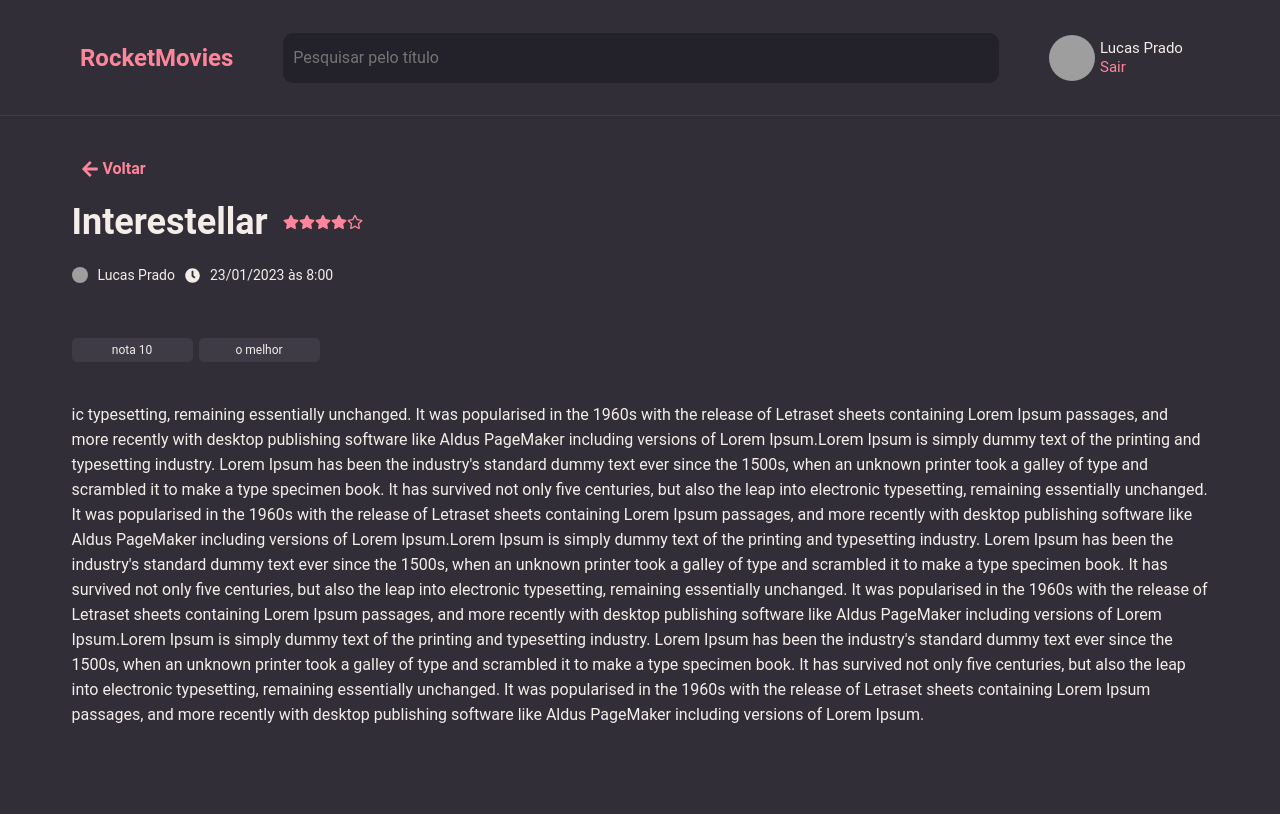
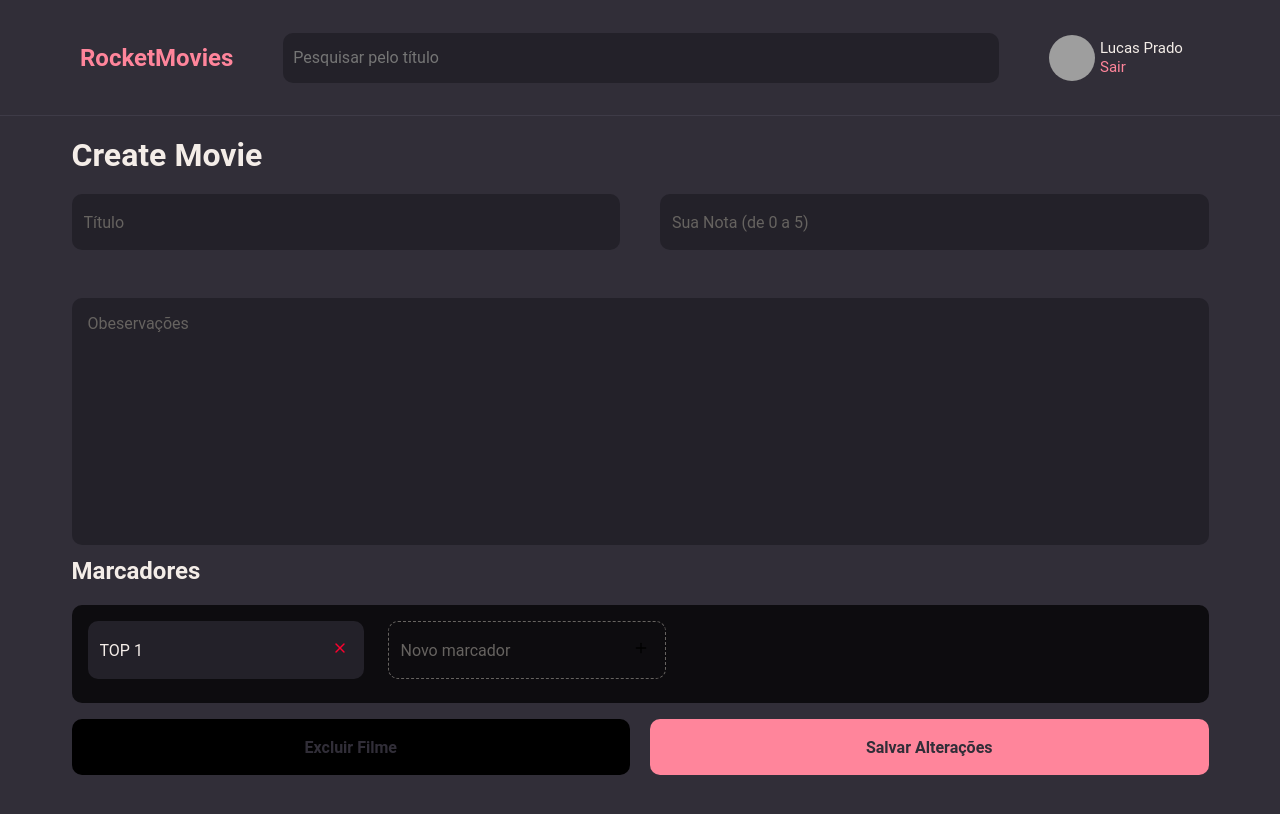
Before and after one commit to loadrp/rocketseat, a React (Vite) app in the folder Explorer_09-Front-end-react/rocketmovies/rocketmovies/: page / in a window 1280 px wide. Shown: the top 814 px of the page. Built offline with nearby package versions, Linux system fonts and the light colour scheme; grey boxes are pictures that could not be loaded.

Commit message:
feat: create movie page

```diff
--- /dev/null
+++ b/Explorer_09-Front-end-react/rocketmovies/rocketmovies/src/components/NoteItem/index.jsx
@@ -0,0 +1,23 @@
+import { FiPlus, FiX } from 'react-icons/fi'
+import { Container } from './styles'
+
+
+export function NoteItem({ isNew, value, onClick, ...rest}) {
+  return(
+    <Container isNew={isNew}>
+      <input type="text"
+      value={value}
+      readOnly ={!isNew}
+      {...rest}
+      />
+      <button
+        type="button"
+        onClick={onClick}
+        className={ isNew ? 'button-add' : 'button-delete'}
+      >
+        {isNew ? <FiPlus/> : <FiX/>}
+      </button>
+
+    </Container>
+  )
+}
--- /dev/null
+++ b/Explorer_09-Front-end-react/rocketmovies/rocketmovies/src/components/NoteItem/styles.js
@@ -0,0 +1,47 @@
+import styled from "styled-components";
+
+export const Container = styled.div`
+  display: flex;
+  align-items: center;
+
+
+
+  background-color: ${({ theme, isNew }) => isNew ? "transparent" : theme.COLORS.BG_900};
+  color: ${({ theme }) => theme.COLORS.GRAY_300};
+
+  border: ${({ theme, isNew }) => isNew ? `1px dashed ${theme.COLORS.GRAY_300}` : "none"};
+
+
+  margin-bottom: 8px;
+  border-radius: 10px;
+  padding-right:16px;
+
+  > button {
+    border: none;
+    background: none;
+  }
+
+  .button-delete {
+    color: ${({ theme }) => theme.COLORS.RED};
+  }
+
+  .button-add {
+    color: ${({ theme }) => theme.COLORS.ORANGE};
+  }
+
+  > input {
+    height: 56px;
+    width: 100%;
+
+    padding: 12px;
+    color: ${({ theme }) => theme.COLORS.WHITE};
+    background: transparent;
+
+    border: none;
+
+    &::placeholder{
+      color: ${({theme}) => theme.COLORS.GRAY_300}
+    }
+  }
+
+`;
--- /dev/null
+++ b/Explorer_09-Front-end-react/rocketmovies/rocketmovies/src/components/Textarea/index.jsx
@@ -0,0 +1,10 @@
+import { Container } from "./styles";
+
+export function Textarea({ value, ...rest }) {
+  return(
+    <Container {...rest}>
+      {value}
+    </Container>
+
+  )
+}
--- /dev/null
+++ b/Explorer_09-Front-end-react/rocketmovies/rocketmovies/src/components/Textarea/styles.js
@@ -0,0 +1,22 @@
+import styled from "styled-components";
+
+export const Container = styled.textarea`
+  width: 100%;
+  height: 150rem;
+
+  background-color: ${({theme}) => theme.COLORS.BG_900};
+  color:  ${({theme}) => theme.COLORS.WHITE};
+
+  border: none;
+  resize: none;
+
+  margin-bottom: 8rem;
+  border-radius: 10px;
+
+  padding: 16rem;
+
+  &::placeholder{
+    color:  ${({theme}) => theme.COLORS.GRAY_300};
+
+  }
+`;
--- a/Explorer_09-Front-end-react/rocketmovies/rocketmovies/src/main.jsx
+++ b/Explorer_09-Front-end-react/rocketmovies/rocketmovies/src/main.jsx
@@ -6,13 +6,14 @@ import GlobalStyles from './styles/global'
 import { App } from './pages/App'
 import { Profile } from './pages/Profile'
 import { ShowMovie } from './pages/ShowMovie'
+import { CreateMovie } from './pages/CreateMovie'
 
 
 ReactDOM.createRoot(document.getElementById('root')).render(
   <React.StrictMode>
     <ThemeProvider theme={theme}>
     <GlobalStyles/>
-    <ShowMovie/>
+    <CreateMovie/>
     </ThemeProvider>
   </React.StrictMode>
 )
--- /dev/null
+++ b/Explorer_09-Front-end-react/rocketmovies/rocketmovies/src/pages/CreateMovie/index.jsx
@@ -0,0 +1,40 @@
+import { Container } from "./styles";
+import { Header } from "../../components/Header";
+import { Input } from "../../components/Input";
+import { Textarea } from '../../components/Textarea'
+import { Button } from '../../components/Button'
+import { NoteItem } from '../../components/NoteItem'
+
+
+export function CreateMovie(){
+  return(
+    <>
+    <Header/>
+    <Container>
+    <h1>Create Movie</h1>
+    <div className="new__movie">
+    <Input placeholder="Título"/>
+    <Input placeholder="Sua Nota (de 0 a 5)"/>
+    </div>
+    <Textarea placeholder="Obeservações"/>
+
+
+      <h2>Marcadores</h2>
+    <div className="Markup">
+      <NoteItem value={"TOP 1"}/>
+      <NoteItem isNew placeholder="Novo marcador"/>
+    </div>
+      <div className="buttons">
+      <Button style={{background:"black"}} title="Excluir Filme"/>
+      <Button title="Salvar Alterações"/>
+      </div>
+
+
+
+    </Container>
+    </>
+
+
+
+  )
+}
--- /dev/null
+++ b/Explorer_09-Front-end-react/rocketmovies/rocketmovies/src/pages/CreateMovie/styles.js
@@ -0,0 +1,39 @@
+import styled from "styled-components";
+
+export const Container = styled.div`
+
+
+  width: 1137px;
+  height: 100vh;
+  margin: auto;
+  margin-top: 20px;
+
+  > h1{
+    margin-bottom: 20rem;
+  }
+
+  > .new__movie{
+    display: flex;
+    gap: 40px;
+    margin-bottom: 40rem;
+  }
+
+  > Textarea {
+    height: 247px;
+  }
+
+  > .Markup{
+    background-color: #0D0C0F;
+    margin-top: 20rem;
+    border-radius: 10px;
+    gap: 24px;
+    padding: 16px;
+    display: flex;
+  }
+  > .buttons{
+    display: flex;
+    gap: 20rem;
+  }
+
+
+`
--- a/Explorer_09-Front-end-react/rocketmovies/rocketmovies/src/pages/ShowMovie/styles.js
+++ b/Explorer_09-Front-end-react/rocketmovies/rocketmovies/src/pages/ShowMovie/styles.js
@@ -2,6 +2,7 @@ import styled from "styled-components";
 
 export const Container = styled.div`
 
-
+  width: 100%;
+  height: 100vh;
 
 `;
```
